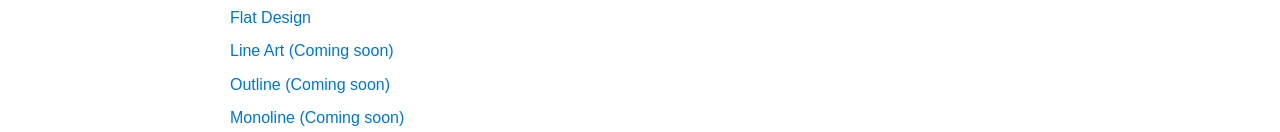
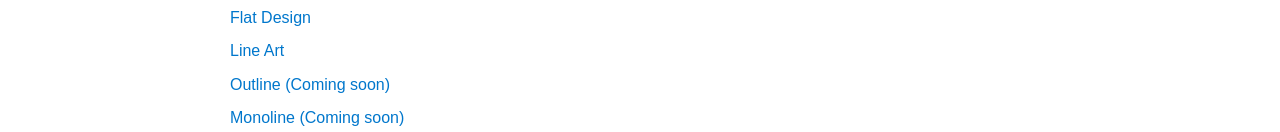
Before and after one commit to ShoutingLime/vector-school, a plain HTML site: page index.html in a window 1280 px wide. Shown: the part 371-503 px from the top of the page. Drawn offline with Linux system fonts and the light colour scheme.

Commit message:
Fix index.html

```diff
--- a/index.html
+++ b/index.html
@@ -49,7 +49,7 @@
       <li>Minimalistic</li>
         <ul>
           <li><a href="https://shoutinglime.github.io/vector-school/styles/flat-design.html">Flat Design</a></li>
-          <li><a href="https://shoutinglime.github.io/vector-school/styles/line-art.html">Line Art (Coming soon)</a></li>
+          <li><a href="https://shoutinglime.github.io/vector-school/styles/line-art.html">Line Art</a></li>
           <li><a href="https://shoutinglime.github.io/vector-school/styles/outline.html">Outline (Coming soon)</a></li>
           <li><a href="https://shoutinglime.github.io/vector-school/styles/monoline.html">Monoline (Coming soon)</a></li>
           <li><a href="https://shoutinglime.github.io/vector-school/styles/geometric-minimalism.html">Geometric minimalism (Coming soon)</a></li>
```
